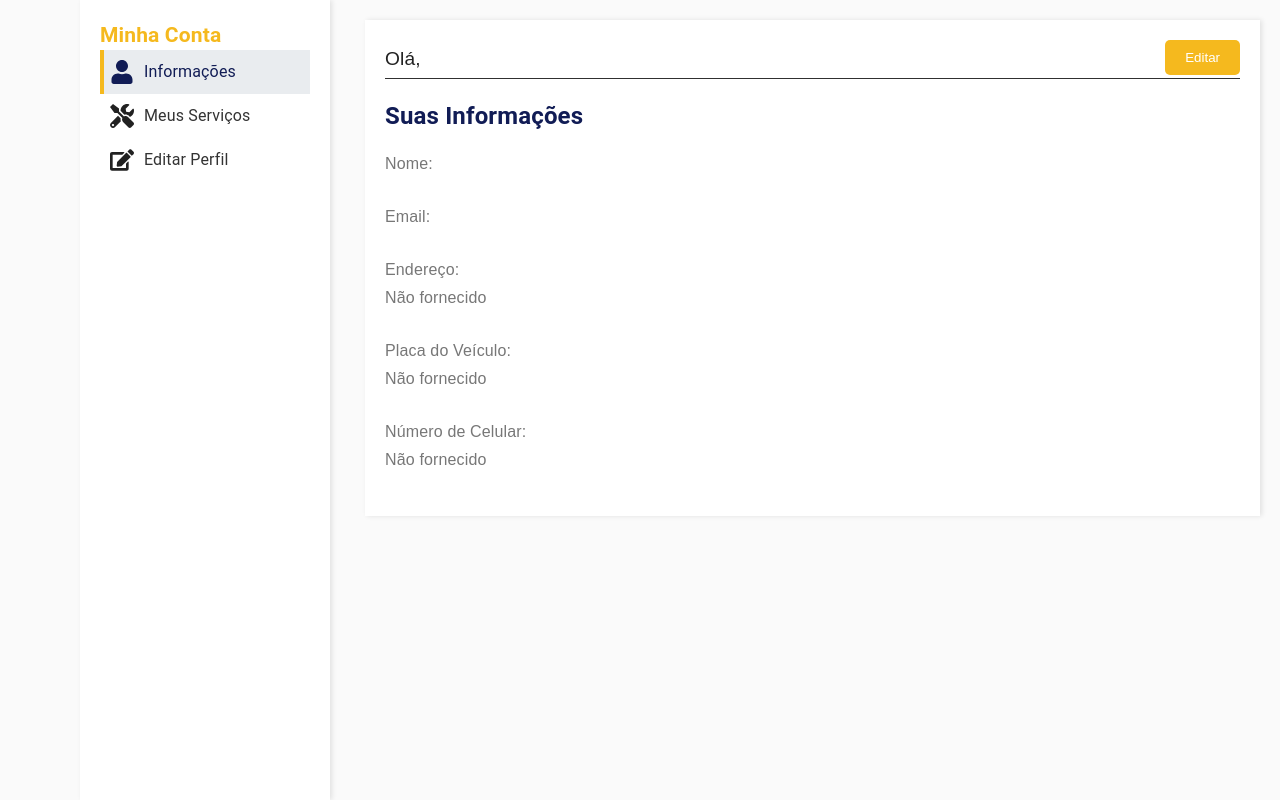
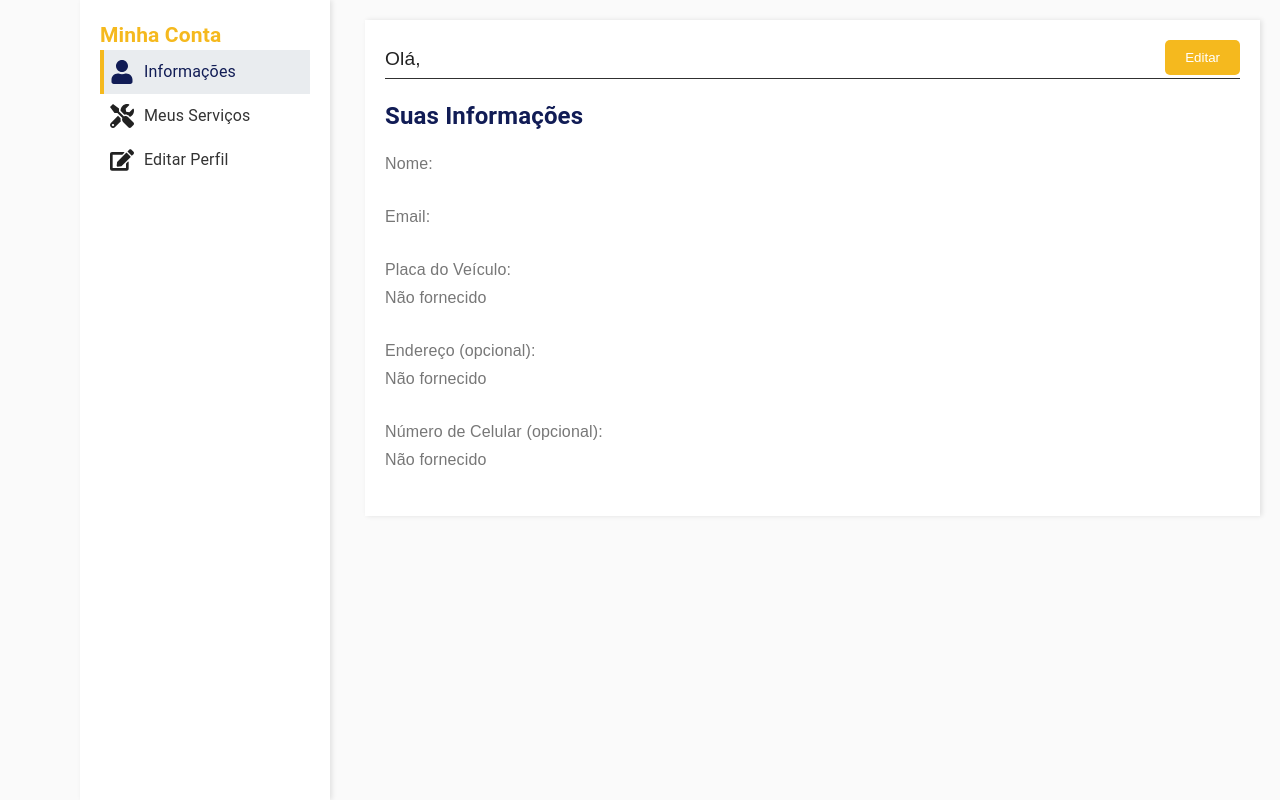
Before and after one commit to Viihgx/Projeto-Despachante, a React (Vite) app: page /Usuario in a window 1280 px wide. Built offline with nearby package versions, Linux system fonts and the light colour scheme; no server answers; a web font is replaced by a local one.

Commit message:
:sparkles: atualização area do moderador, ajusta conforme banco de dados

```diff
--- a/src/Data/Server.cjs
+++ b/src/Data/Server.cjs
@@ -429,7 +429,7 @@ app.get('/user-services', authenticateToken, async (req, res) => {
     const { id } = req.user;
     const { data: servicos, error } = await supabase
       .from('servicoSolicitado')
-      .select('*')
+      .select('*, nome_completo, placa_do_veiculo, apelido_do_veiculo, forma_pagamento')
       .eq('id_usuario', id);
 
     if (error) {
@@ -441,6 +441,8 @@ app.get('/user-services', authenticateToken, async (req, res) => {
     res.status(500).json({ error: error.message });
   }
 });
+
+
 
 // Rota para atualizar PDF (usuario)
 app.post('/update-pdf/:servicoId/:index', authenticateToken, upload.single('pdf'), async (req, res) => {
--- a/src/components/Usuario/PopupServicoUser/ServicoUserPopup.jsx
+++ b/src/components/Usuario/PopupServicoUser/ServicoUserPopup.jsx
@@ -115,7 +115,11 @@ function ServicoUserPopup({ servico, onClose }) {
         <h2>Detalhes do Serviço</h2>
         <div className="servico-details">
           <p><strong>Tipo de Serviço:</strong> {servico.tipo_servico}</p>
-          <p><strong>Forma de Pagamento:</strong> {servico.forma_pagamento}</p>
+          <p><strong>ID do Serviço:</strong> {servico.id}</p>
+          <p><strong>Nome Completo:</strong> {servico.nome_completo || 'Não disponível'}</p>
+          <p><strong>Placa do Veículo:</strong> {servico.placa_do_veiculo || 'Não disponível'}</p>
+          <p><strong>Apelido do Veículo:</strong> {servico.apelido_do_veiculo || 'Não disponível'}</p>
+          <p><strong>Forma de Pagamento:</strong> {servico.forma_pagamento || 'Não disponível'}</p>
           <p>
             <strong>Status:</strong>
             <span
--- a/src/components/Usuario/UserDados.jsx
+++ b/src/components/Usuario/UserDados.jsx
@@ -17,9 +17,9 @@ function UserDados({ userData, setActiveSection }) {
         <div>
           <span className='nome'>Nome:</span> <span>{userData?.Nome}</span><br />
           <span className='email'>Email:</span> <span>{userData?.Email_usuario}</span><br />
-          <span className='endereco'>Endereço:</span> <span>{userData?.Endereco || 'Não fornecido'}</span><br />
           <span className='placa'>Placa do Veículo:</span> <span>{userData?.Placa_do_veiculo || 'Não fornecido'}</span><br />
-          <span className='celular'>Número de Celular:</span> <span>{userData?.Numero_celular || 'Não fornecido'}</span><br />
+          <span className='endereco'>Endereço (opcional):</span> <span>{userData?.Endereco || 'Não fornecido'}</span><br />
+          <span className='celular'>Número de Celular (opcional):</span> <span>{userData?.Numero_celular || 'Não fornecido'}</span><br />
         </div>
       </div>
     </div>
```
